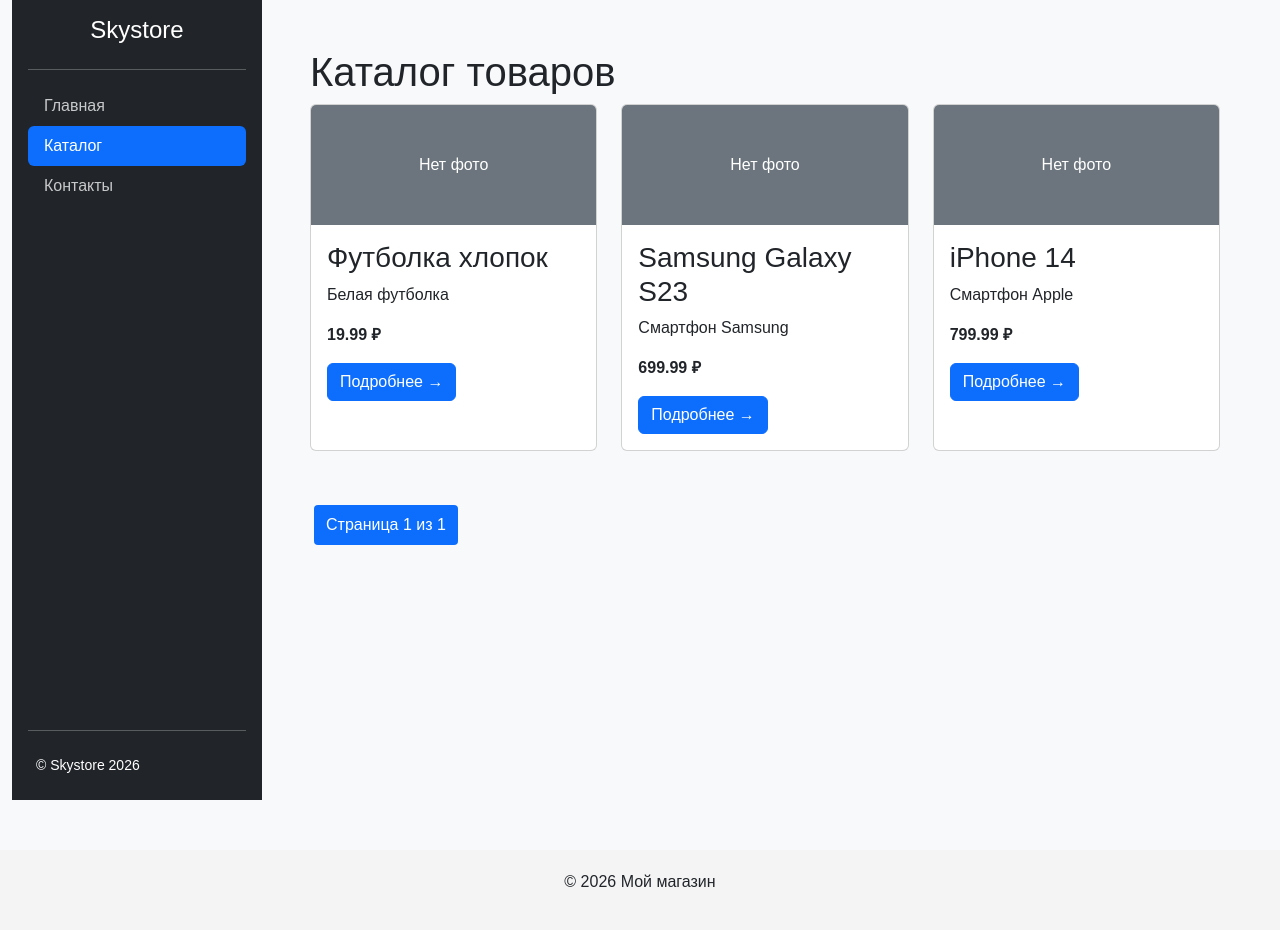
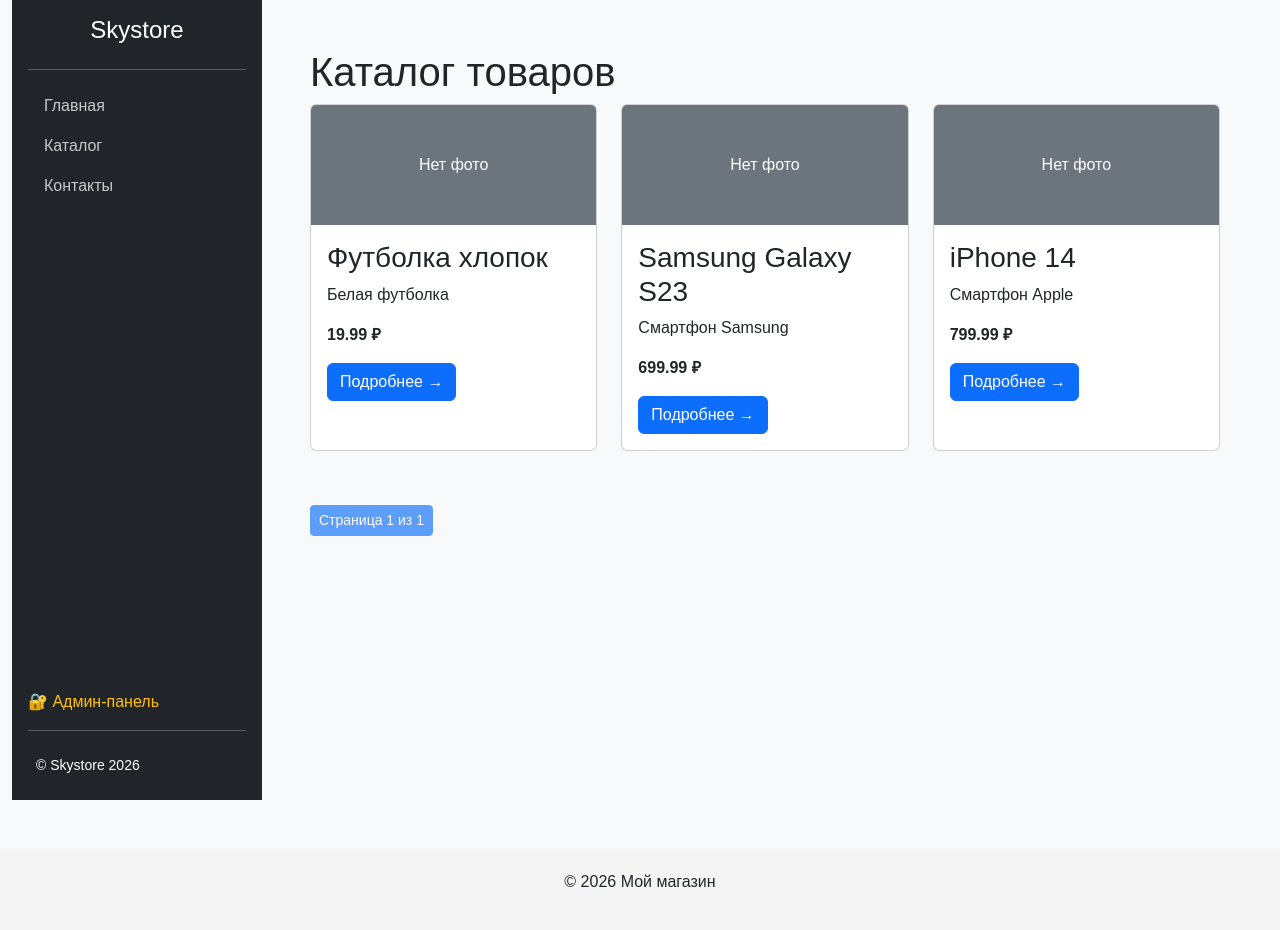
Before and after one commit to Viktor84-code/django-online-store, a Django app: page /catalog/ in a window 1280 px wide. Run offline with Django 5.2, Linux system fonts and the light colour scheme; data comes from the database, SQL or seed files in the repository.

Commit message:
fix: добавить ссылку на админ-панель в боковое меню над полоской

```diff
--- /dev/null
+++ b/catalog/templates/catalog/menu.html
@@ -0,0 +1,22 @@
+<style>
+    .sidebar { min-width: 250px; height: 100vh; background: #212529; color: white; }
+    .nav-link { color: rgba(255,255,255,.75); }
+    .nav-link:hover, .nav-link.active { color: white; background: #0d6efd; }
+    .pagination { margin-top: 30px; text-align: center; }
+    .btn-group { gap: 5px; }
+    .btn-group .btn { border-radius: 4px; }
+</style>
+<div class="sidebar d-flex flex-column p-3">
+    <h3 class="fs-4 text-center">Skystore</h3>
+    <hr>
+    <ul class="nav nav-pills flex-column mb-auto">
+        <li class="nav-item"><a href="/" class="nav-link">Главная</a></li>
+        <li><a href="/catalog/" class="nav-link">Каталог</a></li>
+        <li><a href="/contacts/" class="nav-link">Контакты</a></li>
+    </ul>
+    <div>
+        <a href="/admin/" class="nav-link text-warning">🔐 Админ-панель</a>
+    </div>
+    <hr>
+    <div class="p-2 small">© Skystore 2026</div>
+</div>
--- a/catalog/templates/catalog/product_confirm_delete.html
+++ b/catalog/templates/catalog/product_confirm_delete.html
@@ -3,10 +3,16 @@
 {% block title %}Удалить товар{% endblock %}
 
 {% block content %}
+<div class="d-flex">
+    {% include 'catalog/menu.html' %}
+
+    <main class="container-fluid p-5">
         <h1>Удалить товар "{{ product.name }}"?</h1>
         <form method="post">
             {% csrf_token %}
             <button type="submit" class="btn btn-danger">Да, удалить</button>
             <a href="{% url 'catalog:product_list' %}" class="btn btn-secondary">Отмена</a>
         </form>
+    </main>
+</div>
 {% endblock %}
--- a/catalog/templates/catalog/product_list.html
+++ b/catalog/templates/catalog/product_list.html
@@ -3,44 +3,8 @@
 {% block title %}Каталог товаров{% endblock %}
 
 {% block content %}
-<style>
-    .sidebar { min-width: 250px; height: 100vh; background: #212529; color: white; }
-    .nav-link { color: rgba(255,255,255,.75); }
-    .nav-link:hover, .nav-link.active { color: white; background: #0d6efd; }
-    .pagination {
-        margin-top: 30px;
-        text-align: center;
-    }
-    .pagination a, .pagination span {
-        display: inline-block;
-        padding: 8px 12px;
-        margin: 0 4px;
-        text-decoration: none;
-        background: #f4f4f4;
-        border-radius: 4px;
-        color: #333;
-    }
-    .pagination a:hover {
-        background: #0d6efd;
-        color: white;
-    }
-    .pagination span {
-        background: #0d6efd;
-        color: white;
-    }
-</style>
 <div class="d-flex">
-    <div class="sidebar d-flex flex-column p-3">
-        <h3 class="fs-4 text-center">Skystore</h3>
-        <hr>
-        <ul class="nav nav-pills flex-column mb-auto">
-            <li class="nav-item"><a href="/" class="nav-link">Главная</a></li>
-            <li><a href="/catalog/" class="nav-link active">Каталог</a></li>
-            <li><a href="/contacts/" class="nav-link">Контакты</a></li>
-        </ul>
-        <hr>
-        <div class="p-2 small">© Skystore 2026</div>
-    </div>
+    {% include 'catalog/menu.html' %}
 
     <main class="container-fluid p-5">
         <h1>Каталог товаров</h1>
@@ -50,9 +14,10 @@
             <div class="col-md-4 mb-4">
                 <div class="card h-100">
                     {% if product.image %}
-                        <img src="{{ product.image.url }}" class="card-img-top" alt="{{ product.name }}" style="height: 200px; object-fit: cover;">
+                    <img src="{{ product.image.url }}" class="card-img-top" alt="{{ product.name }}"
+                         style="height: 200px; object-fit: cover;">
                     {% else %}
-                        <div class="card-img-top bg-secondary text-white text-center py-5">Нет фото</div>
+                    <div class="card-img-top bg-secondary text-white text-center py-5">Нет фото</div>
                     {% endif %}
                     <div class="card-body">
                         <h3>{{ product.name }}</h3>
@@ -69,19 +34,21 @@
             {% endfor %}
         </div>
 
-        <!-- Пагинация -->
-        <div class="pagination">
-            {% if page_obj.has_previous %}
-                <a href="?page=1">&laquo; Первая</a>
-                <a href="?page={{ page_obj.previous_page_number }}">Назад</a>
-            {% endif %}
+        <div class="pagination" style="margin-top: 30px; text-align: center;">
+            <div class="btn-group" role="group">
+                {% if page_obj.has_previous %}
+                <a href="?page=1" class="btn btn-outline-primary btn-sm">&laquo; Первая</a>
+                <a href="?page={{ page_obj.previous_page_number }}" class="btn btn-outline-primary btn-sm">Назад</a>
+                {% endif %}
 
-            <span>Страница {{ page_obj.number }} из {{ page_obj.paginator.num_pages }}</span>
+                <span class="btn btn-primary btn-sm disabled">Страница {{ page_obj.number }} из {{ page_obj.paginator.num_pages }}</span>
 
-            {% if page_obj.has_next %}
-                <a href="?page={{ page_obj.next_page_number }}">Вперед</a>
-                <a href="?page={{ page_obj.paginator.num_pages }}">Последняя &raquo;</a>
-            {% endif %}
+                {% if page_obj.has_next %}
+                <a href="?page={{ page_obj.next_page_number }}" class="btn btn-outline-primary btn-sm">Вперед</a>
+                <a href="?page={{ page_obj.paginator.num_pages }}" class="btn btn-outline-primary btn-sm">Последняя
+                    &raquo;</a>
+                {% endif %}
+            </div>
         </div>
     </main>
 </div>
```
Also changed, not shown: catalog/templates/catalog/home.html (+2 -20 lines), catalog/templates/catalog/product_create.html (+12 -8 lines), catalog/templates/catalog/product_detail.html (+7 -1 lines), catalog/templates/catalog/product_edit.html (+8 -2 lines). Lines whose indentation alone changed are shown as unchanged.
